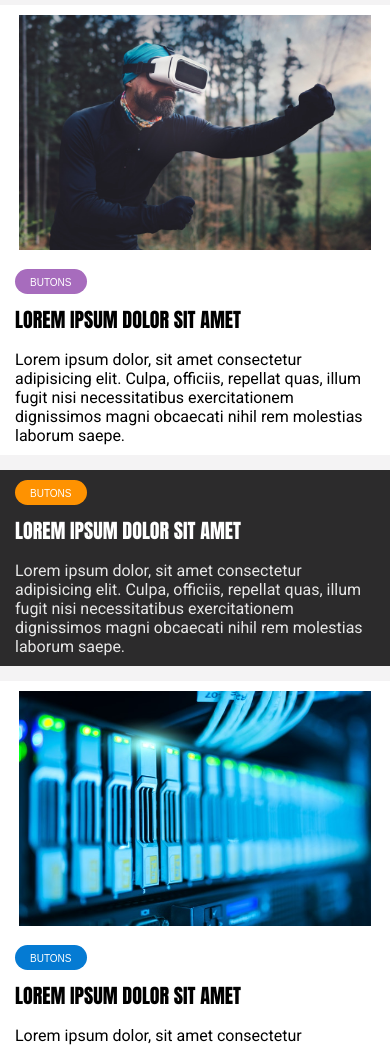
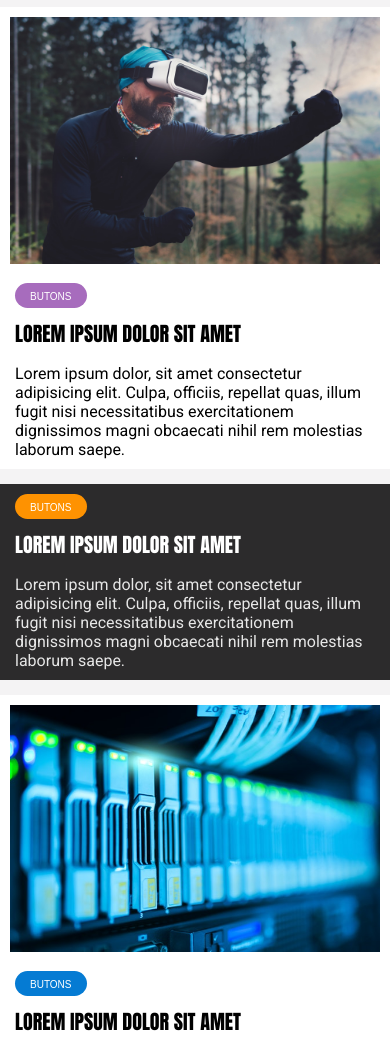
Before and after one commit to beyzanur-seyhan/responsive-news-website, a plain HTML site: page index.html in a window 390 px wide. Shown: the part 669-1715 px from the top of the page. Drawn offline with Linux system fonts and the light colour scheme.

Commit message:
mobileStyle.css is update

```diff
--- a/css/mobileStyle.css
+++ b/css/mobileStyle.css
@@ -214,7 +214,7 @@ font-weight: 100;
 }
 
 #content>main>section>article>.img{
-    width: 22rem;
+    width: 100%;
 }
 
 #content>main>section>article>.img>img{
```
